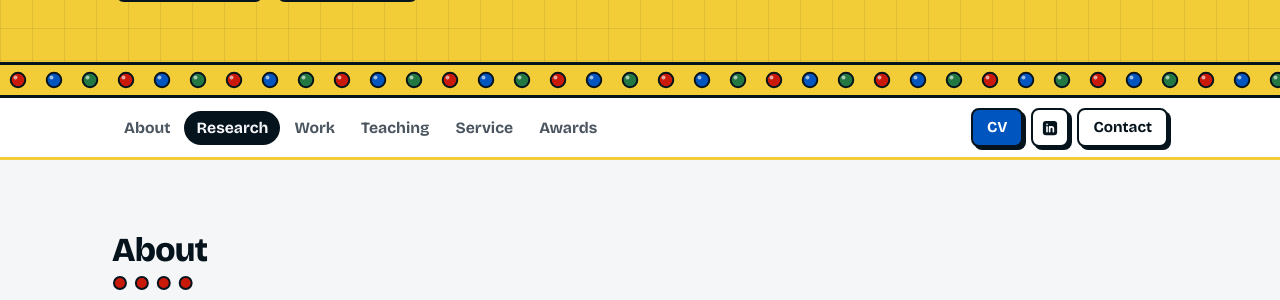
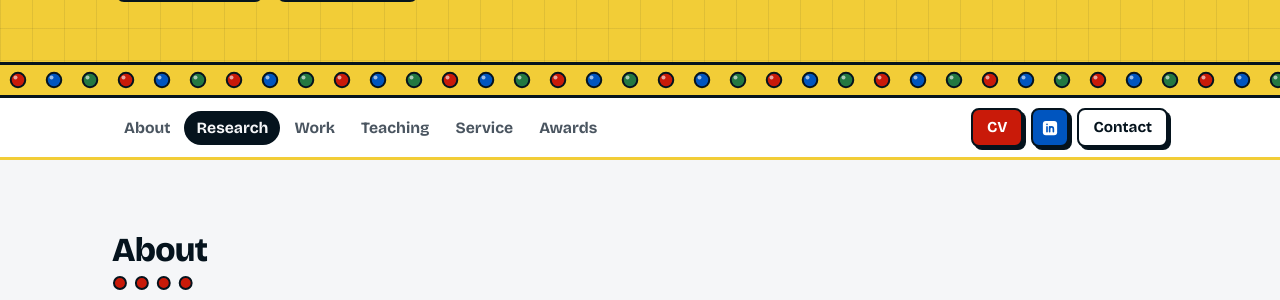
Before and after one commit to sarah-adebabay/sarah-adebabay.github.io, a Jekyll site: the page built from _pages/about.md, in a window 1280 px wide. Shown: the part 644-944 px from the top of the page. Built offline with Jekyll 4.4.1, drawn with Linux system fonts in a browser that asks for light colours.

Commit message:
Make the bar's LinkedIn button blue and the CV button red
On phones and tablets the two buttons sit side by side, so they follow the
no-matching-neighbors rule: LinkedIn is blue with a white logo, CV is red.
The CV button is red on inner pages too (still yellow on the CV page itself).

Co-Authored-By: Claude Opus 5.5 <noreply@anthropic.com>

```diff
--- a/_includes/brick/section-nav.html
+++ b/_includes/brick/section-nav.html
@@ -13,6 +13,6 @@
 </ul>
 <div class="nav-buttons">
   <a class="nav-btn cv" href="{{ base_path }}/cv/"{% if page.url == '/cv/' %} aria-current="page"{% endif %}>CV</a>
-  {% if site.author.linkedin %}<a class="nav-btn li-btn" href="https://www.linkedin.com/in/{{ site.author.linkedin }}/" aria-label="LinkedIn"><svg viewBox="0 0 24 24" aria-hidden="true"><rect x="2.5" y="2.5" width="19" height="19" rx="4" fill="currentColor"/><path d="M8 10.5v6.5 M8 7.2v.1 M11.5 17v-6.5 M11.5 13.5c0-1.9 1.1-3 2.6-3s2.4 1 2.4 3V17" fill="none" stroke="var(--surface)" stroke-width="2.2" stroke-linecap="round" style="stroke: var(--surface)"/></svg></a>{% endif %}
+  {% if site.author.linkedin %}<a class="nav-btn li-btn" href="https://www.linkedin.com/in/{{ site.author.linkedin }}/" aria-label="LinkedIn"><svg viewBox="0 0 24 24" aria-hidden="true"><rect x="2.5" y="2.5" width="19" height="19" rx="4" fill="currentColor"/><path d="M8 10.5v6.5 M8 7.2v.1 M11.5 17v-6.5 M11.5 13.5c0-1.9 1.1-3 2.6-3s2.4 1 2.4 3V17" fill="none" stroke="#0055BF" stroke-width="2.2" stroke-linecap="round"/></svg></a>{% endif %}
   <a class="nav-btn contact-btn" href="{{ include.prefix }}#contact">Contact</a>
 </div>
--- a/assets/css/brick.css
+++ b/assets/css/brick.css
@@ -574,7 +574,8 @@ footer .hand { font-size: 1.3rem; }
   padding: 5px 14px; border: 2.5px solid var(--line); border-radius: 8px; box-shadow: 3px 3px 0 var(--line);
   background: var(--surface); color: var(--ink); transition: transform .15s ease, box-shadow .15s ease;
 }
-.nav-btn.cv { background: #0055BF; color: #fff; }
+/* CV red, LinkedIn blue: the two bar buttons sit side by side, so they never share a color. */
+.nav-btn.cv { background: #C91A09; color: #fff; }
 .nav-btn[aria-current="page"] { background: var(--sun); color: #05131D; }
 .nav-btn:hover { transform: translate(-2px, -2px); box-shadow: 5px 5px 0 var(--line); }
 .nav-btn:active { transform: translate(3px, 3px); box-shadow: 0 0 0 var(--line); }
@@ -637,6 +638,7 @@ nav.side .nav-buttons { flex-direction: column; align-items: flex-start; gap: 12
    (the hero shows the same things) and the top bar keeps CV and gains a LinkedIn button. */
 .profile { display: none; }
 .nav-btn.li-btn { display: none; }
+.nav-btn.li-btn { background: #0055BF; color: #fff; }
 .nav-btn.li-btn svg { width: 18px; height: 18px; display: block; }
 .profile-photo { display: block; width: 176px; height: 176px; object-fit: cover; border-radius: 50%; border: 3px solid var(--line); box-shadow: 5px 5px 0 var(--line); background: #fff; }
 .profile-name { font-family: var(--display); font-weight: 800; font-size: 1.45rem; line-height: 1.15; letter-spacing: -.01em; margin: 0; }
```
